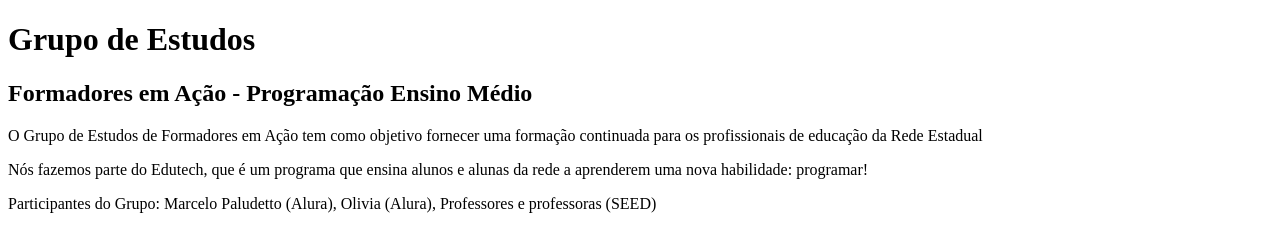
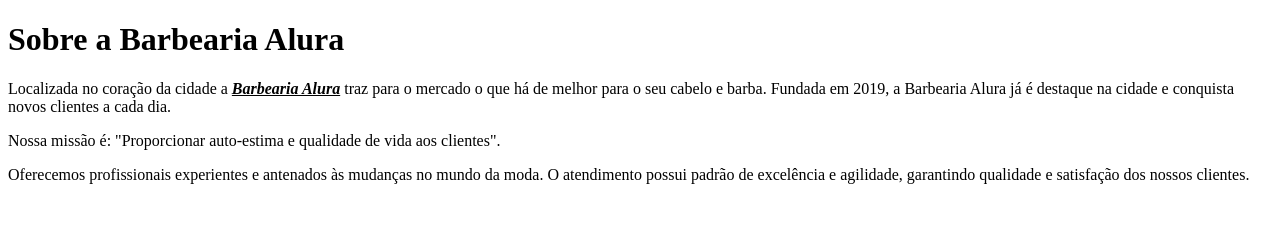
Before and after one commit to ProfEdiane/PaginaWeb, a plain HTML site: page index.html in a window 1280 px wide. Drawn offline with Linux system fonts and the light colour scheme.

Commit message:
Página atualizada

```diff
--- a/index.html
+++ b/index.html
@@ -1,26 +1,18 @@
-
 <!DOCTYPE html>
 <html>
 <head>
-    <meta charset='utf-8'>
-    <meta http-equiv='X-UA-Compatible' content='IE=edge'>
-    <title>Page Title</title>
-    <meta name='viewport' content='width=device-width, initial-scale=1'>
-    <link rel='stylesheet' type='text/css' media='screen' href='main.css'>
-    <script src='main.js'></script>
+	<meta charset="utf-8">
+	<meta name="viewport" content="width=device-width, initial-scale=1">
+	<title></title>
 </head>
 <body>
-    <h1>Grupo de Estudos</h1>
-    <h2>Formadores em Ação - Programação Ensino Médio</h2>
+<h1> Sobre a Barbearia Alura </h1>
 
-    <p>O Grupo de Estudos de Formadores em Ação tem como objetivo fornecer uma formação
-        continuada para os profissionais de educação da Rede Estadual</p>
+<p> Localizada no coração da cidade a <u><i><b>Barbearia Alura</b></i></u> traz para o mercado o que há de melhor para o seu cabelo e barba. Fundada em 2019, a Barbearia Alura já é destaque na cidade e conquista novos clientes a cada dia. </p>
 
-    <p>Nós fazemos parte do Edutech, que é um programa que ensina alunos e alunas da rede a
-     aprenderem uma nova habilidade: programar!</p>
+<p>Nossa missão é: "Proporcionar auto-estima e qualidade de vida aos clientes".</p>
 
-     <p>Participantes do Grupo: Marcelo Paludetto (Alura), Olivia (Alura), Professores e professoras (SEED)</p>
-
+<p>Oferecemos profissionais experientes e antenados às mudanças no mundo da moda. O atendimento possui padrão de excelência e agilidade, garantindo qualidade e satisfação dos nossos clientes.</p>
 
 </body>
 </html>
```
